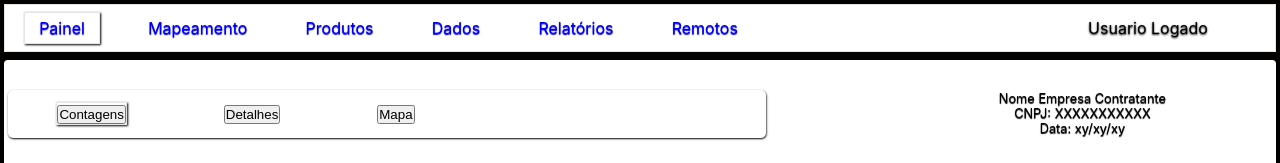
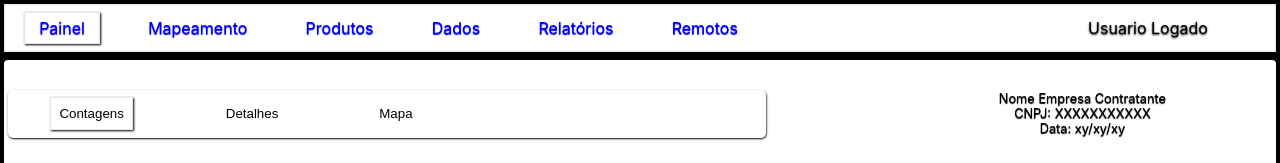
Before and after one commit to Shepardy22/sistema-inventario, a React (Create React App) app: page / in a window 1280 px wide. Shown: the top 163 px of the page. Built offline with nearby package versions, Linux system fonts and the light colour scheme; no server answers; the database is empty.

Commit message:
SubMenus Routes Config

```diff
--- a/src/Components/NavBar-Style.css
+++ b/src/Components/NavBar-Style.css
@@ -43,10 +43,7 @@
     border: 1px solid #e5e5e5;
     box-shadow: 0.5px 1px 2px;
   }
-  .Selected a{
-   text-decoration: none;
-    color: #0500F2;
-  }
+
 
 
   .NavBar .User{
--- a/src/Components/NavBar.jsx
+++ b/src/Components/NavBar.jsx
@@ -9,12 +9,12 @@ export default function NavBar(props) {
     return(
         <div className='NavBar'>
                 <ul >
-                    <li className={selected ==="painel" && `Selected`}><Link to="/">Painel</Link></li>
-                    <li className={selected ==="mapeamento" && `Selected`}><Link to="/Mapeamento">Mapeamento</Link></li>
-                    <li className={selected ==="Produtos" && `Selected`}><Link  to="/">Produtos</Link></li>
-                    <li className={selected ==="Dados" && `Selected`}><Link  to="/">Dados</Link></li>
-                    <li className={selected ==="Relatorios" && `Selected`}><Link  to="/">Relatórios</Link></li>
-                    <li className={selected ==="Remotos" && `Selected`}><Link  to="/">Remotos</Link></li>
+                    <li className={selected ==="painel" ? `Selected` : null}><Link to="/">Painel</Link></li>
+                    <li className={selected ==="mapeamento" ? `Selected` : null}><Link to="/Mapeamento">Mapeamento</Link></li>
+                    <li className={selected ==="Produtos" ? `Selected` : null}><Link  to="/">Produtos</Link></li>
+                    <li className={selected ==="Dados" ? `Selected` : null}><Link  to="/">Dados</Link></li>
+                    <li className={selected ==="Relatorios" ? `Selected` : null}><Link  to="/">Relatórios</Link></li>
+                    <li className={selected ==="Remotos" ? `Selected` : null}><Link  to="/">Remotos</Link></li>
                 </ul>
 
                 <div className='User'>
--- a/src/Components/SubNav-Style.css
+++ b/src/Components/SubNav-Style.css
@@ -36,3 +36,11 @@
 
 
 }
+
+.botaoSub{
+    padding: 8px;
+    background-color: #fff;
+    border: none;
+    cursor: pointer;
+
+}
--- a/src/Components/SubNav.jsx
+++ b/src/Components/SubNav.jsx
@@ -13,15 +13,15 @@ export default function SubNav(props) {
     return(
         <div className="SubNav">
             <ul>
-                <li className={subMenu === "departamentos" && "Selected"}>
-                    <button  onClick={()=>{handleSubMenu("departamentos")}} >{props.submenu01}
+                <li className={subMenu === "departamentos" ? "Selected" : null}>
+                    <button className='botaoSub'  onClick={()=>{handleSubMenu("departamentos")}} >{props.submenu01}
                     </button>
                 </li>
-                <li className={subMenu === "Ranges" && "Selected"}>
-                    <button onClick={()=>{handleSubMenu("Ranges")}}>{props.submenu02}
+                <li className={subMenu === "Ranges" ? "Selected" : null}>
+                    <button className='botaoSub' onClick={()=>{handleSubMenu("Ranges")}}>{props.submenu02}
                     </button></li>
-                <li className={subMenu === "Áreas" && "Selected"}>
-                    <button onClick={()=>{handleSubMenu("Áreas")}}>{props.submenu03}
+                <li className={subMenu === "Áreas" ? "Selected" : null}>
+                    <button className='botaoSub' onClick={()=>{handleSubMenu("Áreas")}}>{props.submenu03}
                     </button>
                 </li>
             </ul>
```
